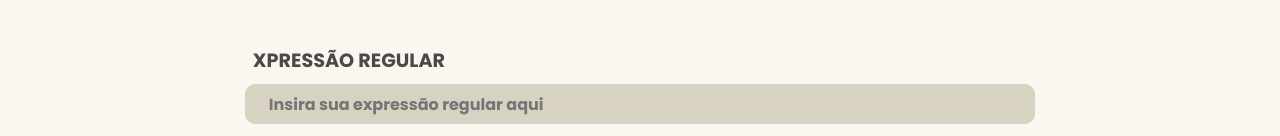
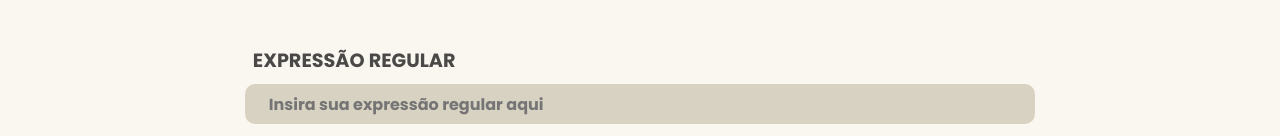
Before and after one commit to MrBElga/Simuldador_Automato, a React (Create React App) app: page /expressaoregular in a window 1280 px wide. Shown: the part 238-374 px from the top of the page. Built offline with nearby package versions, Linux system fonts and the light colour scheme.

Commit message:
style: arrumei só uns estilos

```diff
--- a/src/pages/ExpressaoRegular/ExpressaoRegular.js
+++ b/src/pages/ExpressaoRegular/ExpressaoRegular.js
@@ -25,7 +25,7 @@ export function ExpressaoRegular() {
             })
         }
         else{
-
+            regex_input.style.background = "#D8D2C2";
             regex_label.innerHTML = "EXPRESSÃO REGULAR";
 
             newInputFields = tests.map(i => {
@@ -88,7 +88,7 @@ export function ExpressaoRegular() {
             <h1 className="title">Simulador de Expressão Regular</h1>
             <div className="page-content">
               <div className="RegEX">
-                <label id="regex-label" htmlFor="regex-input">XPRESSÃO REGULAR</label>
+                <label id="regex-label" htmlFor="regex-input">EXPRESSÃO REGULAR</label>
                 <input
                   type="text"
                   name="regex-input"
```
